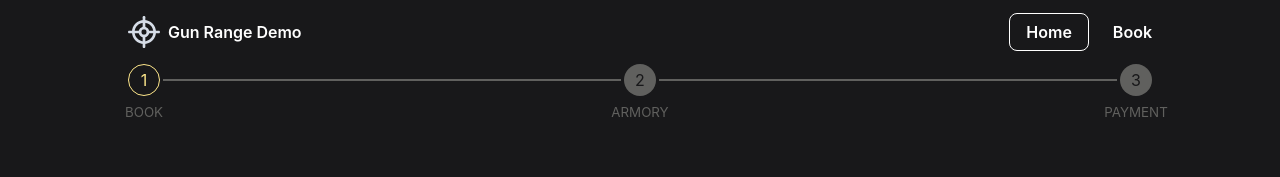
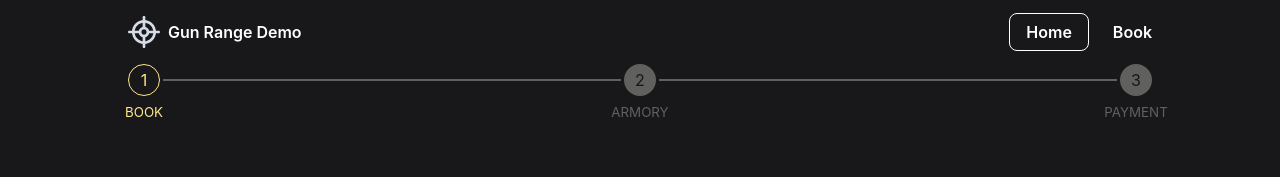
Before and after one commit to lifeBalance/booking, a Nuxt app: page /book in a window 1280 px wide. Shown: the top 177 px of the page. Built offline with nearby package versions, Linux system fonts and the light colour scheme; grey boxes are pictures that could not be loaded.

Commit message:
small fixes

```diff
--- a/components/ContactForm.vue
+++ b/components/ContactForm.vue
@@ -85,8 +85,6 @@ const selectOptions = [
     background-color: rgb(var(--color-bg-2));
     padding: 1rem;
     border-radius: var(--radius-default);
-    border-top-right-radius: 0;
-    border-bottom-right-radius: 0;
     display: flex;
     flex-direction: column;
     gap: 2rem;
@@ -216,6 +214,8 @@ const selectOptions = [
       display: block;
       border-top-left-radius: 0;
       border-bottom-left-radius: 0;
+      border-top-right-radius: var(--radius-default);
+      border-bottom-right-radius: var(--radius-default);
       min-width: 50%;
       background-image: url('~/assets/images/contact-form.jpg');
       background-size: cover;
--- a/components/Hero.vue
+++ b/components/Hero.vue
@@ -3,6 +3,7 @@ import heroImg from '~/assets/images/hero.jpg'
 </script>
 
 <template>
+  <!-- Weird way of importing images just for the sake of experimenting. -->
   <section :style="`--hero-image: url(${heroImg})`">
     <h1>Gun Range Demo</h1>
 
--- a/components/Stepper.vue
+++ b/components/Stepper.vue
@@ -36,7 +36,14 @@ const { activeStep } = defineProps(['activeStep'])
           >
             {{ step.position }}
           </span>
-          <span class="step-name">{{ step.route }}</span>
+          <span
+            class="step-name"
+            :class="{
+              active: activeStep == step.position,
+              completed: step.position < activeStep,
+            }"
+            >{{ step.route }}</span
+          >
         </NuxtLink>
 
         <div
@@ -97,6 +104,12 @@ span.active {
   color: rgb(var(--color-accent-1));
 }
 
+.step-name.completed,
+.step-name.active {
+  border: none;
+  color: rgb(var(--color-accent-1));
+}
+
 li:not(:last-child) {
   flex: 1;
 
--- a/pages/book.vue
+++ b/pages/book.vue
@@ -259,7 +259,7 @@ const handleNext = () => {
     flex-grow: 1;
     align-self: stretch;
     margin-top: 2rem;
-    background-image: url('~/assets/images/hero.jpeg');
+    background-image: url('~/assets/images/armory.jpg');
     background-size: cover;
     background-position: center;
   }
```
